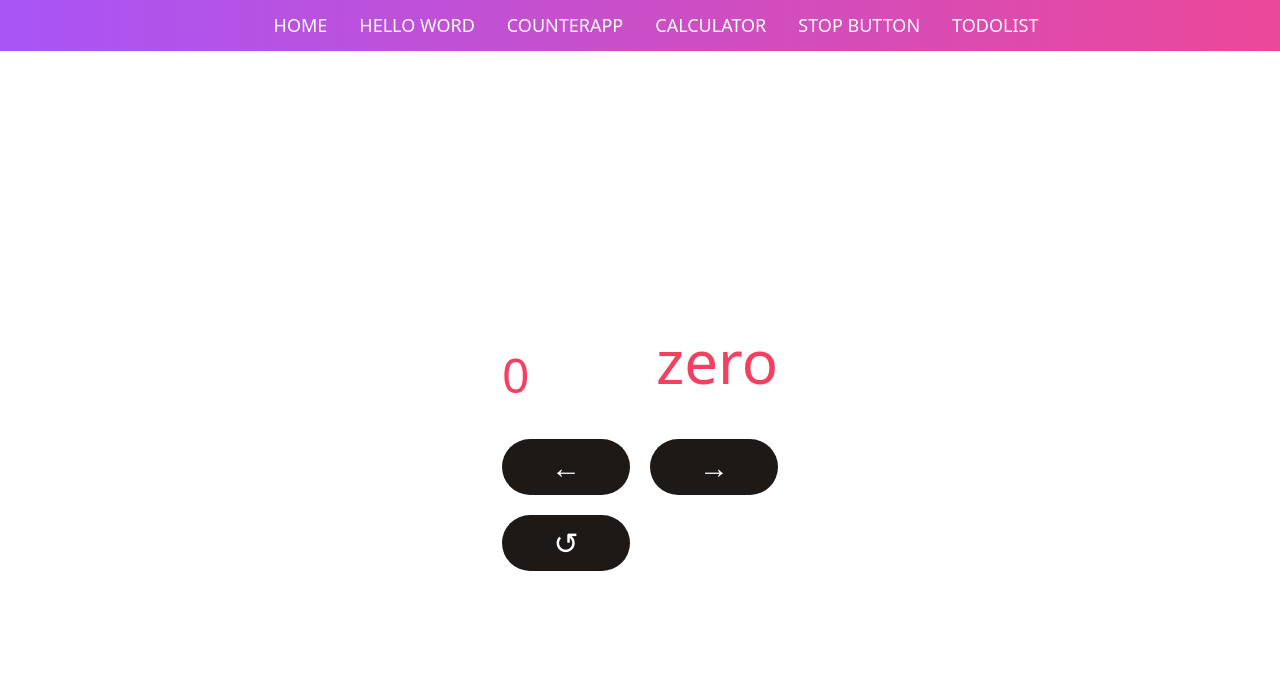
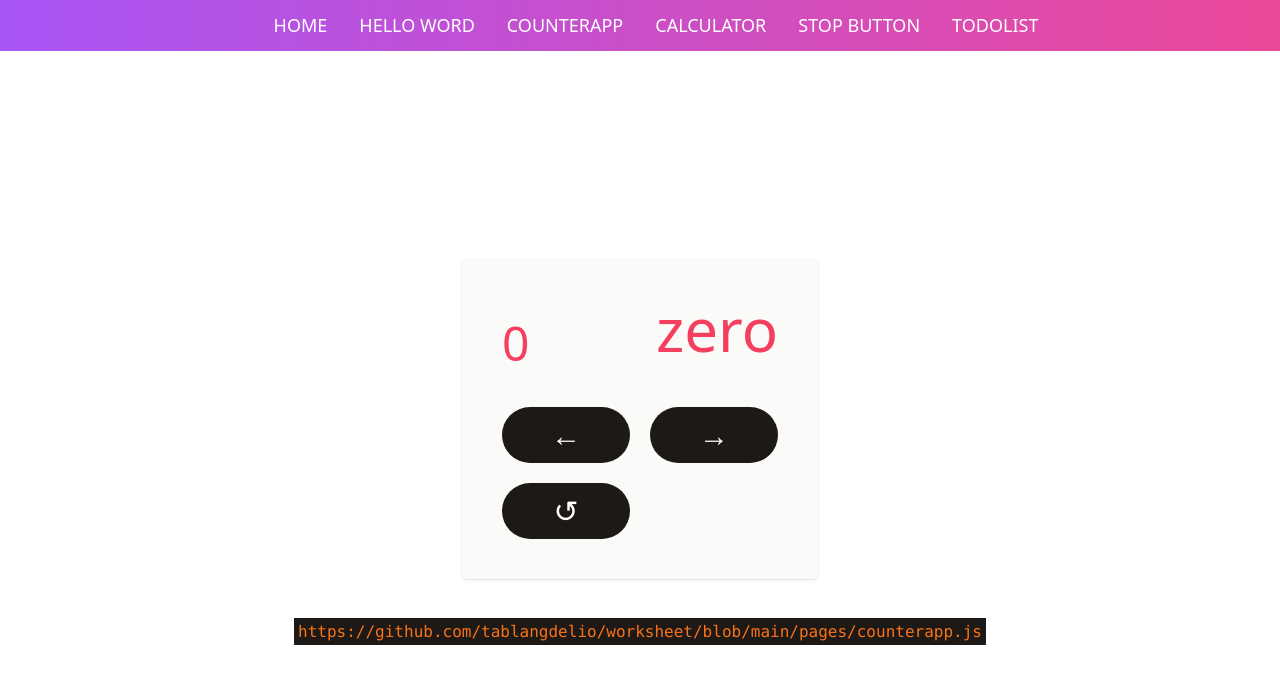
Before and after one commit to tablangdelio/worksheet, a Next.js app: page /counterapp in a window 1280 px wide. Shown: the top 684 px of the page. Built offline with nearby package versions, Linux system fonts and the light colour scheme.

Commit message:
done with initial phase

```diff
--- a/components/Layout.js
+++ b/components/Layout.js
@@ -8,7 +8,7 @@ const Layout = ({ children }) => {
             <Navbar />
             <div className=' relative
                         flex
-                        flex-wrap
+                        flex-col
                         justify-center
                         items-center
                         min-h-screen'>
--- a/pages/calculator.js
+++ b/pages/calculator.js
@@ -22,10 +22,9 @@ const Calculator = () => {
 
     }
     return(
-
+        <>
         <div className='flex
                 flex-col
-
                 max-w-screen-xl
                 bg-stone-100
                 p-7 rounded-lg
@@ -77,6 +76,10 @@ const Calculator = () => {
                 <Button     label="&#8634;"  className="bg-stone-900" handleClick={handleReset}/>
             </div>
         </div>
+        <div className='mt-7'>
+            <code className='bg-stone-900 text-orange-500 mt-7 p-1'> <a target="_blank" href="https://github.com/tablangdelio/worksheet/blob/main/pages/calculator.js"> https://github.com/tablangdelio/worksheet/blob/main/pages/calculator.js </a></code>
+        </div>
+        </>
 
     )
 }
--- a/pages/centerstopbutton.js
+++ b/pages/centerstopbutton.js
@@ -20,6 +20,15 @@ const CenterStopButton = () => {
     return(
         <div className="main">
             <button style={style} onClick={handleClick}> STOP </button>
+            <div className="mt-5">
+                <code className='bg-stone-900 text-orange-500 mt-7 p-1'>
+                <a
+                    target="_blank"
+                    href="https://github.com/tablangdelio/worksheet/blob/main/pages/centerstopbutton.js">
+                    https://github.com/tablangdelio/worksheet/blob/main/pages/centerstopbutton.js
+                    </a>
+                </code>
+            </div>
         </div>
     )
 }
--- a/pages/counterapp.js
+++ b/pages/counterapp.js
@@ -25,13 +25,12 @@ const Counterapp = () => {
     }
 
     return(
-
-        <div className=''>
-
-                <div className='flex justify-between'>
-                    <span className={` text-5xl my-5 ${parity === `odd` ? 'text-stone': 'text-rose-500' } ` }>{ count }</span>
-                    <span className={`mb-5 text-6xl ${parity === `odd` ? 'text-stone': 'text-rose-500' }`} >{ count == 0 ? 'zero': parity} </span>
-                </div>
+        <>
+        <div className='bg-stone-50 p-10 rounded shadow'>
+            <div className='flex justify-between'>
+                 <span className={` text-5xl my-5 ${parity === `odd` ? 'text-stone': 'text-rose-500' } ` }>{ count }</span>
+                <span className={`mb-5 text-6xl ${parity === `odd` ? 'text-stone': 'text-rose-500' }`} >{ count == 0 ? 'zero': parity} </span>
+            </div>
             <div className='my-5 flex'>
                 <Button
                     className="bg-stone-900 mr-5 "
@@ -48,6 +47,16 @@ const Counterapp = () => {
                 label="&#8634;"
                  handleClick={() => {  setCount(0) } } />
         </div>
+        <div className="mt-10">
+            <code className='bg-stone-900 text-orange-500 mt-7 p-1'>
+                <a
+                    target="_blank"
+                    href="https://github.com/tablangdelio/worksheet/blob/main/pages/counterapp.js">
+                    https://github.com/tablangdelio/worksheet/blob/main/pages/counterapp.js
+                </a>
+            </code>
+        </div>
+    </>
     )
 }
 
--- a/pages/helloworld.js
+++ b/pages/helloworld.js
@@ -3,20 +3,28 @@ import styles from '../styles/Helloworld.module.css'
 const Helloworld = () => {
 
     return(
-
-
+        <>
             <div className={styles.container}>
                 <h1
                     className='
+
                             text-7xl
                             text-orange-700
                             font-extrabold
                             subpixel-antialiased
+
                             '>
-                    Hello World
+                    <a
+                        target="_blank"
+                        href="https://github.com/tablangdelio/worksheet/blob/main/styles/Helloworld.module.css">
+                        Hello World
+                    </a>
                 </h1>
+
+
             </div>
 
+        </>
     )
 }
 
--- a/pages/index.js
+++ b/pages/index.js
@@ -15,10 +15,19 @@ export default function Home() {
       <main className='main'>
          <h1 className='text-3xl'>
              Worksheet Technical section
-
          </h1>
          <h5>Delio Tablang Jr</h5>
+         <div className="mt-5">
+                <code className='bg-stone-900 text-orange-500 mt-7 p-1'>
+                <a
+                    target="_blank"
+                    href="https://github.com/tablangdelio/worksheet">
+                      https://github.com/tablangdelio/worksheet
+                </a>
+                </code>
+          </div>
       </main>
+
     </div>
   );
 }
--- a/pages/todolist.js
+++ b/pages/todolist.js
@@ -26,7 +26,6 @@ const TodoList = () => {
 
   },[todoData])
 
-
     const handleChecked = (e, index) => {
       const checkTodo = [...todos];
 
@@ -50,7 +49,6 @@ const TodoList = () => {
 
       e.preventDefault();
 
-
       const newtodo = {
 
         text: inputTodo,
@@ -64,7 +62,6 @@ const TodoList = () => {
 
     const handleRemove = (id) => {
 
-      console.log(id);
      const todo = todos.filter( (todo, index ) => {
           return index !== id
       })
@@ -72,6 +69,7 @@ const TodoList = () => {
       setTodos(todo)
     }
     return(
+      <>
         <div className="w-6/12 bg-stone-50 p-8 drop-shadow-lg">
           <h1 className="text-3xl mb-5"> TODO List</h1>
             <form onSubmit={handleAddTodo} className="mb-5 ">
@@ -135,6 +133,16 @@ const TodoList = () => {
             : 'No todos '
             }
         </div>
+        <div className="mt-5">
+            <code className='bg-stone-900 text-orange-500 mt-7 p-1'>
+                <a
+                    target="_blank"
+                    href="https://github.com/tablangdelio/worksheet/blob/main/pages/todolist.js">
+                    https://github.com/tablangdelio/worksheet/blob/main/pages/todolist.js
+                </a>
+            </code>
+        </div>
+        </>
     )
 }
 
```
